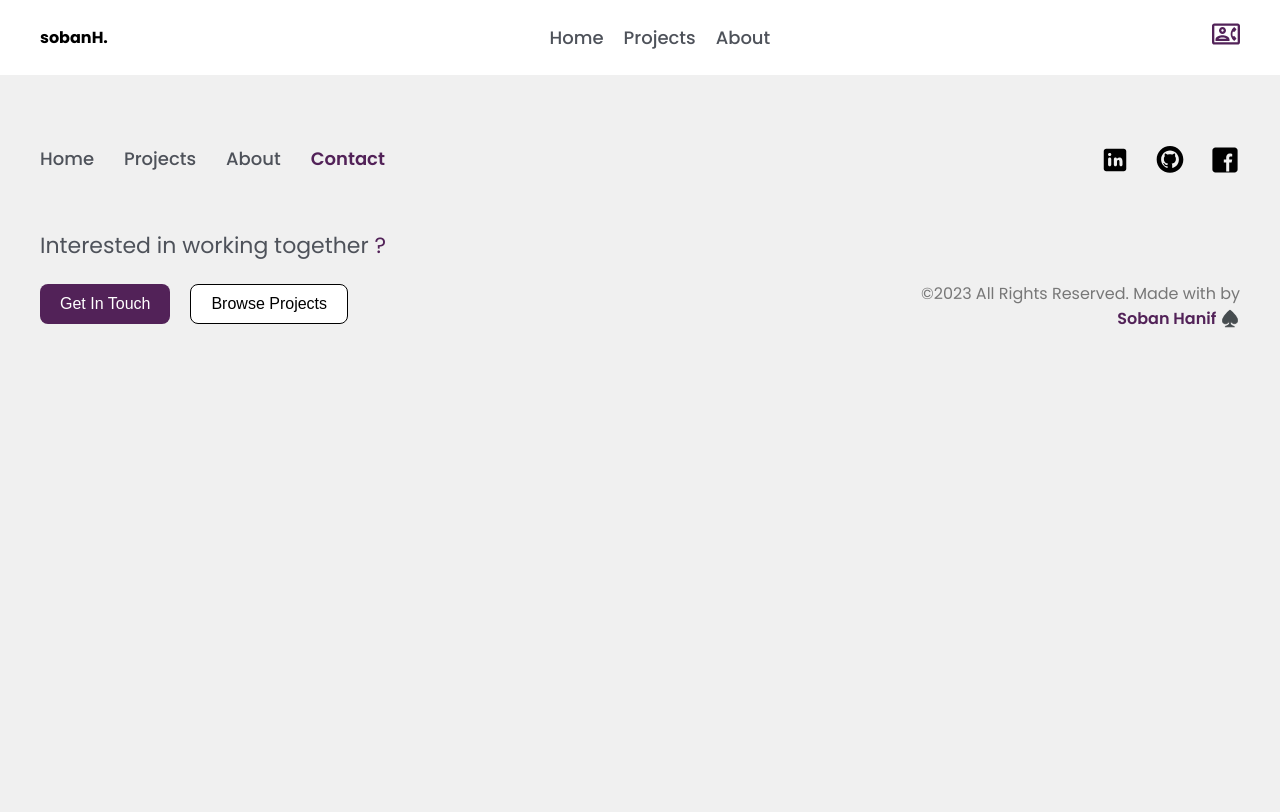
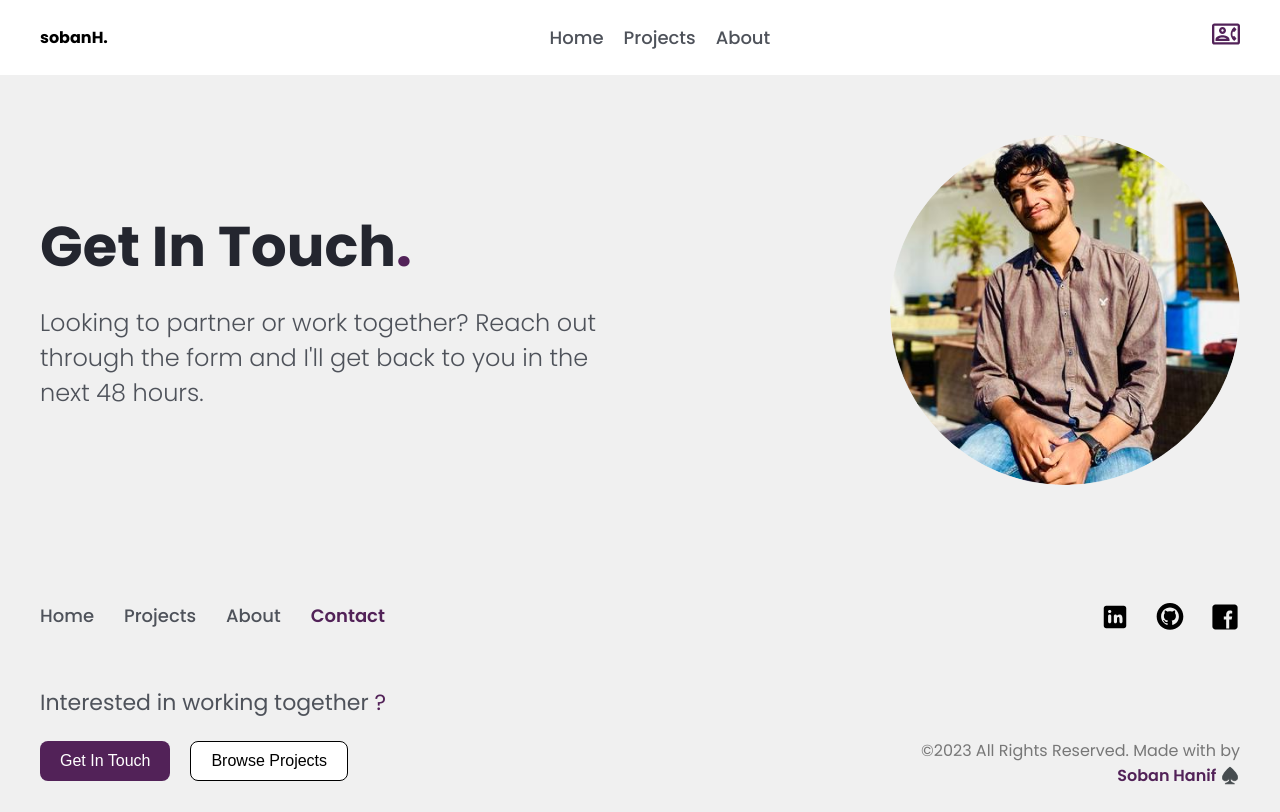
Before and after one commit to Sobanhanif4/portfolio-react, a React (Vite) app: page /contact in a window 1280 px wide. Built offline with nearby package versions, Linux system fonts and the light colour scheme.

Commit message:
contactPage.css added

```diff
--- a/src/App.jsx
+++ b/src/App.jsx
@@ -6,7 +6,8 @@ import Home from "./pages/Home";
 import AboutPage from "./pages/AboutPage";
 import ProjectsPage from "./pages/ProjectsPage";
 import Footer from "./components/Footer";
-import CtaButton from "./components/CtaButton";
+// import CtaButton from "./components/CtaButton";
+import Contact from "./pages/Contact";
 
 const App = () => {
   return (
@@ -17,6 +18,8 @@ const App = () => {
         <Route path="/" element={<Home />} />
         <Route path="/about" element={<AboutPage />} />
         <Route path="/projects" element={<ProjectsPage />} />
+        <Route path="/contact" element={<Contact />} />
+
       </Routes>
 
       <Footer />
--- a/src/components/HeroSection.jsx
+++ b/src/components/HeroSection.jsx
@@ -10,7 +10,7 @@ const HeroSection = () => {
         <h2>Hey, I'm Soban 👋</h2>
         <h1> <span className='frontend'>Front</span>end Developer</h1>
         <p>
-          I'm a frontend developer based in Italy, I'll help you build beautiful websites your users will love.
+          I'm a frontend developer based in Pakistan, I'll help you build beautiful websites your users will love.
         </p>
        <CtaButton />
       </div>
--- a/src/pages/Contact.jsx
+++ b/src/pages/Contact.jsx
@@ -1,8 +1,18 @@
+import "../styles/ContactPage.css"; // Import CSS styles
+
 const Contact = () => {
   return (
-    <div>
-
-    </div>
+    <section className="contact-section">
+      <div className="contact-content">
+        <h2></h2>
+        <h1>Get In Touch<span className='contact-span'>.</span></h1>
+        <p>
+        Looking to partner or work together? Reach out through the form and I'll get back to you in the next 48 hours.        </p>
+      </div>
+      <div className="contact-image">
+        <img src="/mine.png" alt="Profile" />
+      </div>
+    </section>
   )
 }
 
--- /dev/null
+++ b/src/styles/ContactPage.css
@@ -0,0 +1,42 @@
+.contact-section {
+    display: flex;
+    justify-content: space-between;
+    align-items: center;
+    padding: 40px;
+    max-width: 1200px;
+    margin: auto;
+  }
+
+  .contact-span {
+    color: #522258;
+    font-weight: bold;
+  }
+  .contact-content {
+    max-width: 50%;
+    font-size: 14px;
+  }
+
+  .contact-content h1 {
+    font-size: 56px;
+    color: #24262F;
+    font-weight: bold;
+    line-height: 1;
+    margin-bottom: 50px;
+  }
+
+  .contact-content p {
+    margin-top: -20px;
+    font-size: 24px;
+    font-weight: 300;
+    color: #4e525a;
+  }
+
+  .contact-image img {
+    border-radius: 50%;
+    width: 350px;
+    height: 350px;
+    object-fit: cover;
+  }
+  .contact-image{
+    margin-top: 20px;
+  }
```
